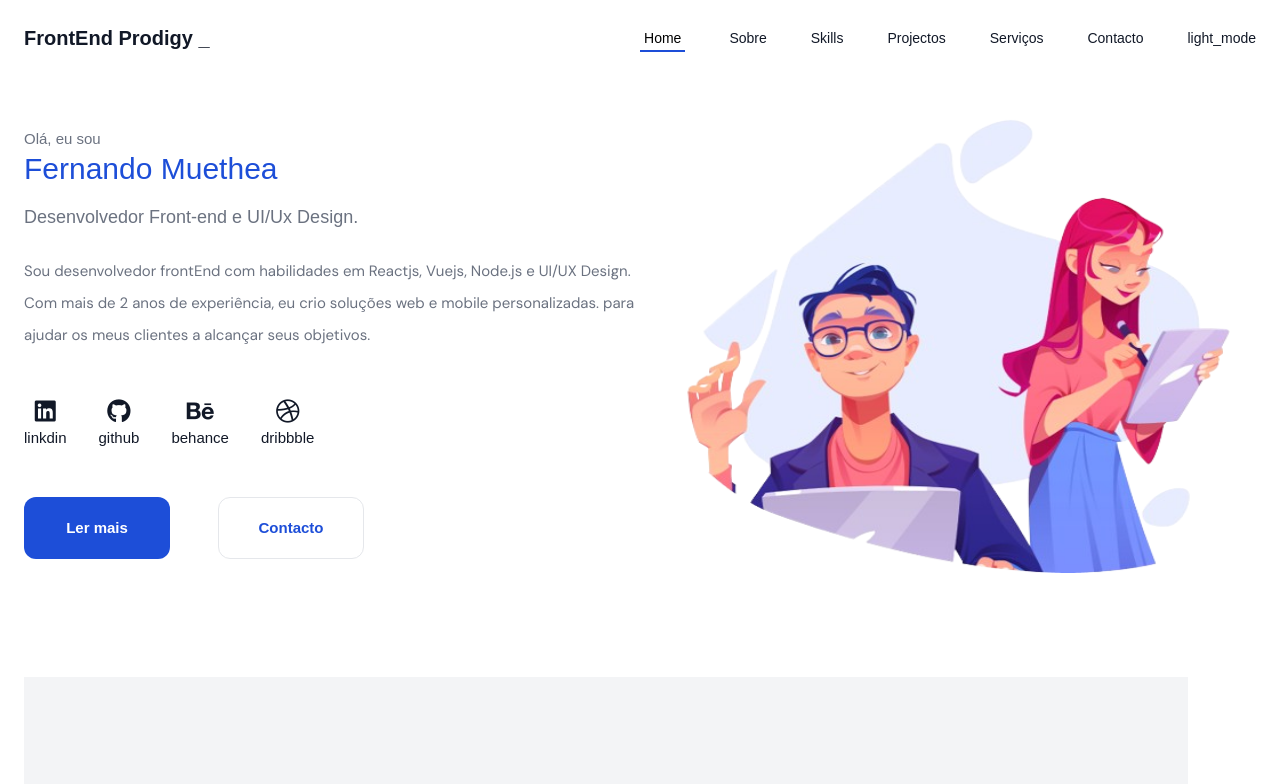
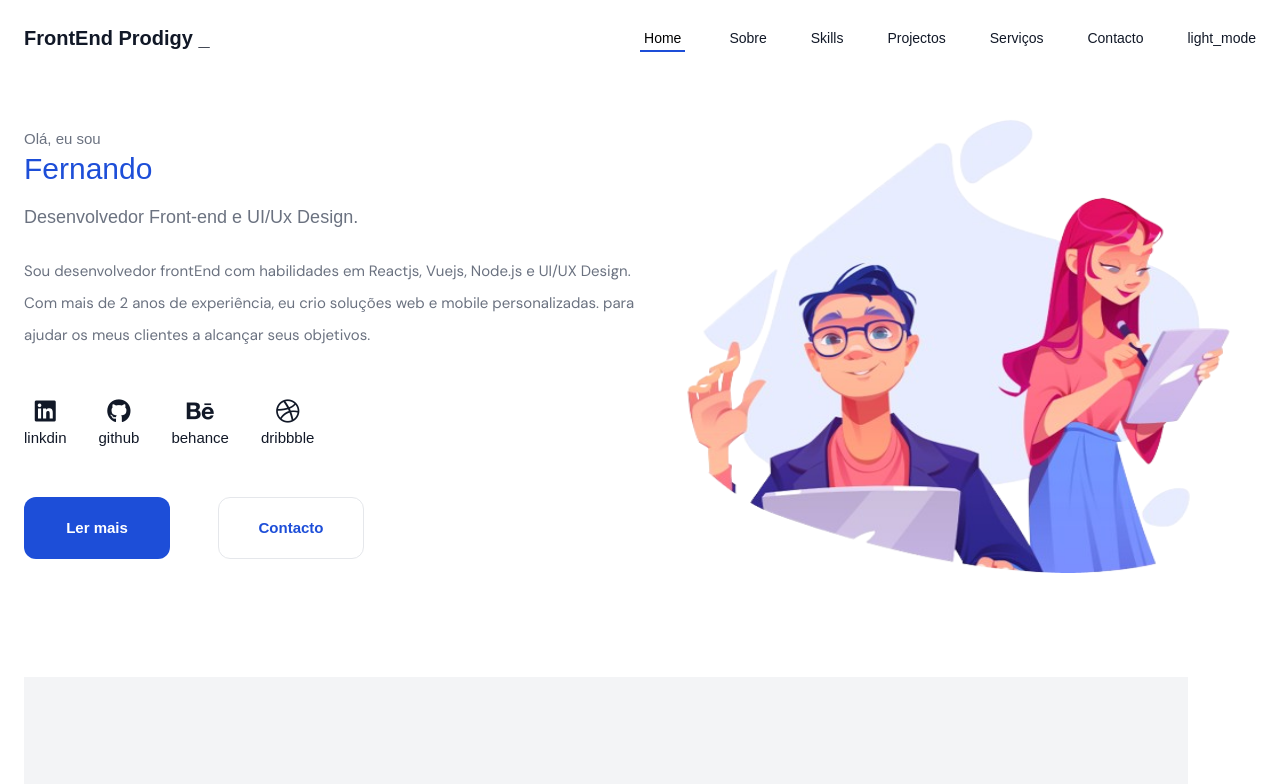
Before and after one commit to theablade/PortfolioDev, a Vue app: page / in a window 1280 px wide. Shown: the top 784 px of the page. Built offline with nearby package versions, Linux system fonts and the light colour scheme.

Commit message:
update HomePage

```diff
--- a/src/views/HomeView.vue
+++ b/src/views/HomeView.vue
@@ -10,7 +10,7 @@
           Olá, eu sou
         </span>
         <h1 class="text-blue-700 md:text-3xl">
-          Fernando Muethea
+          Fernando
 
         </h1>
 
```
